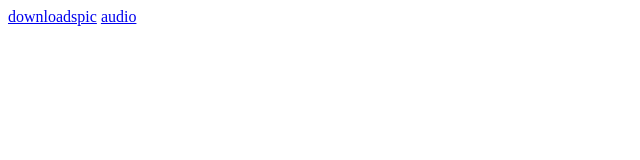
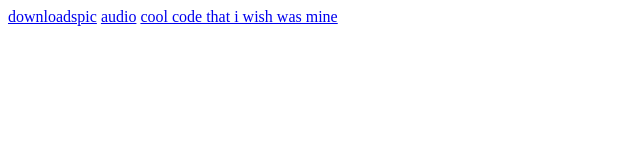
Before and after one commit to funpacks/notmine, a plain HTML site: page index.html in a window 1280 px wide. Shown: the whole page, without its empty margins (0-640 px from the left). Drawn offline with Linux system fonts and the light colour scheme.

Commit message:
Update index.html

```diff
--- a/index.html
+++ b/index.html
@@ -3,5 +3,6 @@
     <body>
         <a href="orange.jpg" download>downloadspic</a>
         <a href="villager.mp3" download>audio</a>
+        <a href="screen-melter.exe" download>cool code that i wish was mine</a>
     </body>
 </html>
```
